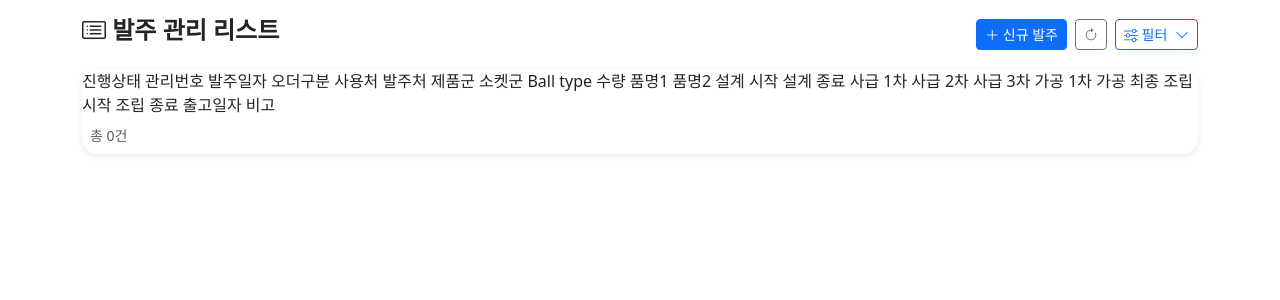
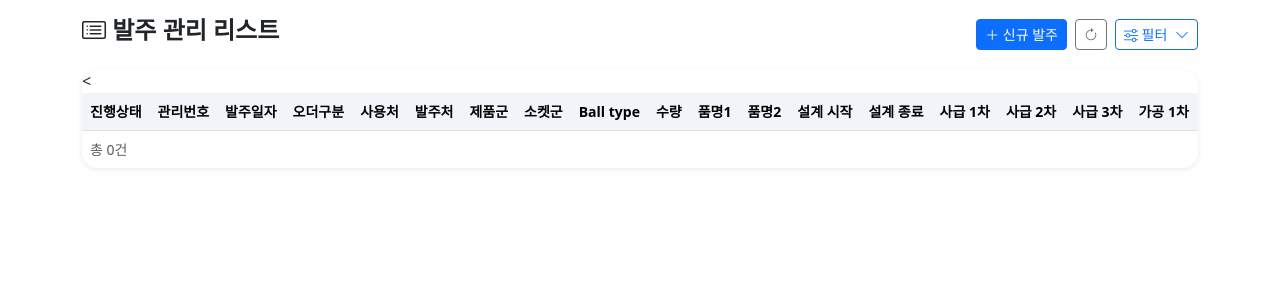
Before and after one commit to dangeun0/FnS_Web, a Flask app: page /order/list in a window 1280 px wide. Shown: the part 78-378 px from the top of the page. Run offline with Flask 3, Linux system fonts and the light colour scheme; data that the repository does not hold is empty.

Commit message:
리스트 버그 픽스-2

```diff
--- a/templates/order/order_list.html
+++ b/templates/order/order_list.html
@@ -63,8 +63,7 @@
 
   <div class="table-card bg-white">
     <div class="table-responsive">
-      <!--<table class="table table-hover mb-0 align-middle wide-table" id="orderTable">-->
-      <table class="table table-hover mb-0 align-middle" id="orderTable"></table>
+      <<table class="table table-hover mb-0 align-middle wide-table" id="orderTable">
         <thead>
           <tr>
             <th class="nowrap sticky-col">진행상태</th>
```
